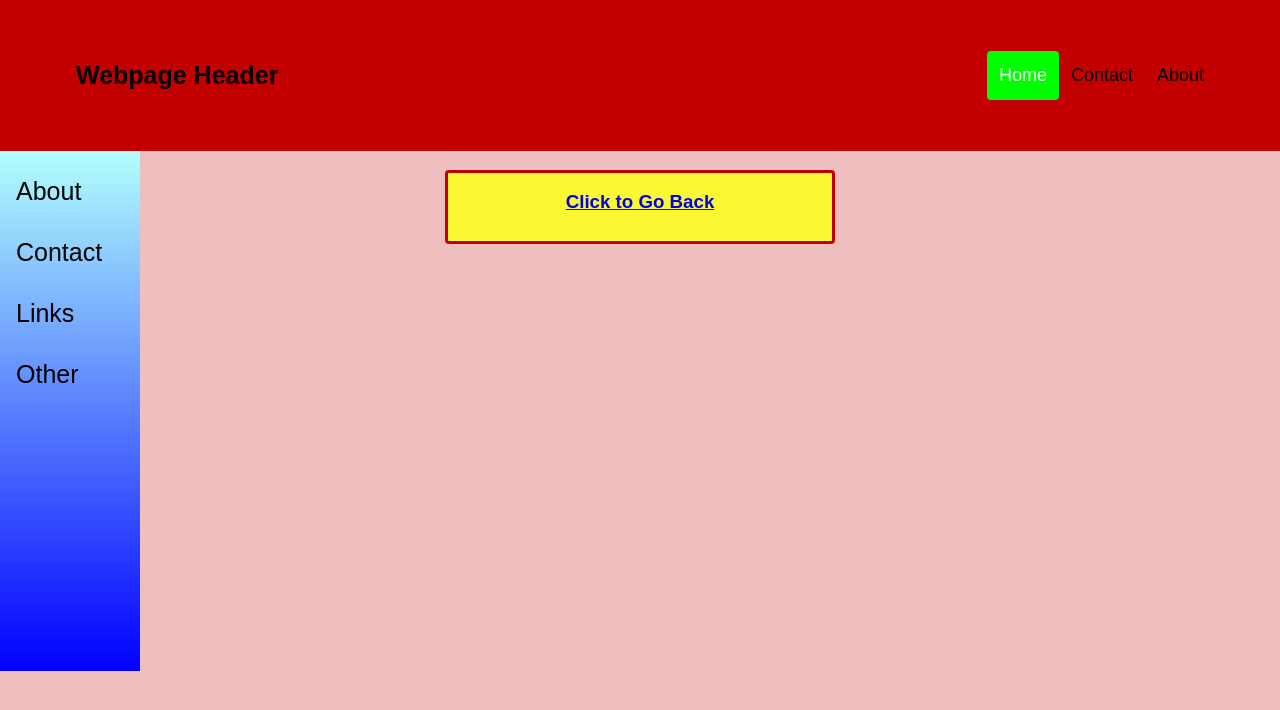
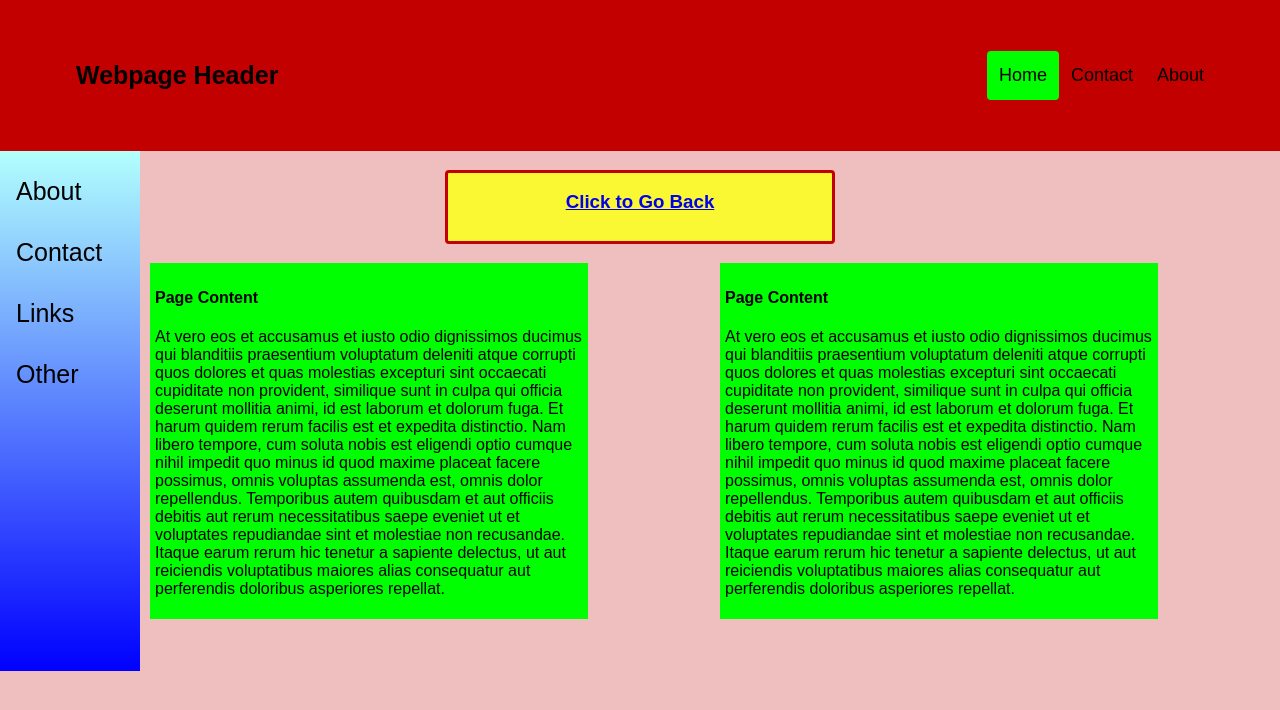
Before and after one commit to kwolfenb/capstone-project, a React (Create React App) app: page /template1 in a window 1280 px wide. Shown: the top 710 px of the page. Built offline with nearby package versions, Linux system fonts and the light colour scheme.

Commit message:
add css styling with transition effects

```diff
--- a/src/components/ChooseColor.js
+++ b/src/components/ChooseColor.js
@@ -5,7 +5,6 @@ import './../scripts/colorPicker.js';
 import { chooseColor } from './../actions';
 import { fetchColorName } from './../actions';
 import { fontColor } from './../actions';
-// import { setColorScheme } from './../actions';
 
 const mapStateToProps = state => {
   return {
@@ -54,23 +53,58 @@ function ChooseColor(props) {
   return (
     <div>
       <style>{`
-        .primaryColor {
+
+        .chooseColorForm {
+          background-color: #EDEDED;
+          border-radius: 6px;
+          padding: 10px;
+          margin: 10px;
+          border: solid white 1px;
+          box-shadow: 1px 1px 3px grey;
+          transition: background-color 0.4s, border 0.4s, box-shadow 0.4s;
+        }
+
+        .chooseColorForm:hover {
+          background-color: #EEEEEE;
+          border: solid #CCFAFF 1px;
+          box-shadow: 4px 4px 4px 3px #AAAAAA;
+        }
+
+        .chooseColorForm input, .chooseColorForm button {
+          margin-top: 20px;
+        }
+
+
+        .chooseColorGrid {
+          display: grid;
+          grid-template-columns: 1fr 1fr;
+          margin-top: 20px;
+          margin-bottom: 20px;
+          font-size: 14px;
+        }
+
+        .primaryColor, .secondaryColor {
+          margin: auto;
           text-align: center;
-          background-color: #${props.state.primaryColor.hex};
-          width: 50%;
+          width: 80%;
           height: 150px;
-          color: #${props.state.primaryColor.font};
+          padding-top: 25px;
+          background-color: white;
+          transition: background-color 1s;
+          border-radius: 3px;
 
         }
+
+        .primaryColor {
+          background-color: #${props.state.primaryColor.hex};
+          color: #${props.state.primaryColor.font};
+        }
         .secondaryColor {
-          text-align: center;
-          height: 150px;
-          width: 50%;
           background-color: #${props.state.secondaryColor.hex};
           color: #${props.state.secondaryColor.font};
-
         }
       `}</style>
+      <div className='chooseColorForm'>
         <h3>Choose Color works</h3>
         <form onSubmit={handleChooseColor}>
 
@@ -92,9 +126,17 @@ function ChooseColor(props) {
           <button type='submit'>Submit</button>
 
         </form>
-
-      <p className="primaryColor">Primary Color: {props.state.primaryColor.name}</p>
-      <p className="secondaryColor">Secondary Color: {props.state.secondaryColor.name}</p>
+        <div className='chooseColorGrid'>
+          <div>
+            <p className="primaryColor">Primary Color: <br />
+            <strong>{props.state.primaryColor.name}</strong></p>
+          </div>
+          <div>
+            <p className="secondaryColor">Secondary Color: <br />
+            <strong>{props.state.secondaryColor.name}</strong></p>
+          </div>
+        </div>
+      </div>
     </div>
 
   )
--- a/src/components/ColorScheme.js
+++ b/src/components/ColorScheme.js
@@ -10,8 +10,6 @@ const mapStateToProps = state => {
     state: state
   };
 };
-
-
 
 
 function ColorScheme(props) {
@@ -42,26 +40,47 @@ function ColorScheme(props) {
     <div className='colorScheme'>
       <style>
         {`
+
+          .colorScheme {
+            margin-top: 5%;
+          }
+          #colorSchemeButton {
+            margin: 2%;
+            background-color: #DDDDDD;
+            border-radius: 3px;
+            padding: 15px 32px;
+            text-align: center;
+            transition: box-shadow 1s, background-color 0.3s;
+          }
+          #colorSchemeButton:hover {
+            background-color: #EDEDED;
+            box-shadow: 0 6px 8px 0 rgba(0,0,0,0.24), 0 4px 4px 0 rgba(0,0,0,0.19);
+          }
+
           #color1 {
             background: rgb(${props.state.colorScheme[0][0]}, ${props.state.colorScheme[0][1]}, ${props.state.colorScheme[0][2]});
+            transition: background 0.6s;
           }
           #color2 {
             background: rgb(${props.state.colorScheme[1][0]}, ${props.state.colorScheme[1][1]}, ${props.state.colorScheme[1][2]});
+            transition: background 0.6s;
           }
           #color3 {
             background: rgb(${props.state.colorScheme[1][0]}, ${props.state.colorScheme[2][1]}, ${props.state.colorScheme[2][2]});
+            transition: background 0.6s;
           }
           #color4 {
             background: rgb(${props.state.colorScheme[3][0]}, ${props.state.colorScheme[3][1]}, ${props.state.colorScheme[3][2]});
+            transition: background 0.6s;
           }
           #color5 {
             background: rgb(${props.state.colorScheme[4][0]}, ${props.state.colorScheme[4][1]}, ${props.state.colorScheme[4][2]});
+            transition: background 0.6s;
           }
         `}
       </style>
-      <h3>Color Scheme works</h3>
       <form onSubmit={fetchColorScheme}>
-        <button type='submit'>See Color Scheme</button>
+        <button id='colorSchemeButton' type='submit'><h2>Generate Color Scheme</h2></button>
       </form>
       <div className='colors'>
         <div id='color1'>
--- a/src/components/Template1.js
+++ b/src/components/Template1.js
@@ -112,6 +112,19 @@ function Template1(props) {
       #back:hover {
         background-color: ${color4};
       }
+
+      .grid {
+        color: ${fontColor2};
+        display: grid;
+        grid-template-columns: 3fr 3fr;
+      }
+
+      .gridContent {
+        padding: 5px;
+        width: 75%;
+        margin-left: 10px;
+        background-color: ${color2};
+      }
     `}
       </style>
       <div className="templateHeader">
@@ -134,8 +147,20 @@ function Template1(props) {
           <a href='#'>Links</a>
           <a href='#'>Other</a>
         </div>
-        <h3 id='back'><Link to='/'>Click to Go Back</Link>
-</h3>
+        <div className='bodyContent'>
+          <h3 id='back'><Link to='/'>Click to Go Back</Link></h3>
+          <div className='grid'>
+            <div className='gridContent'>
+              <h4>Page Content</h4>
+              <p>At vero eos et accusamus et iusto odio dignissimos ducimus qui blanditiis praesentium voluptatum deleniti atque corrupti quos dolores et quas molestias excepturi sint occaecati cupiditate non provident, similique sunt in culpa qui officia deserunt mollitia animi, id est laborum et dolorum fuga. Et harum quidem rerum facilis est et expedita distinctio. Nam libero tempore, cum soluta nobis est eligendi optio cumque nihil impedit quo minus id quod maxime placeat facere possimus, omnis voluptas assumenda est, omnis dolor repellendus. Temporibus autem quibusdam et aut officiis debitis aut rerum necessitatibus saepe eveniet ut et voluptates repudiandae sint et molestiae non recusandae. Itaque earum rerum hic tenetur a sapiente delectus, ut aut reiciendis voluptatibus maiores alias consequatur aut perferendis doloribus asperiores repellat.</p>
+            </div>
+            <div className='gridContent'>
+              <h4>Page Content</h4>
+              <p>At vero eos et accusamus et iusto odio dignissimos ducimus qui blanditiis praesentium voluptatum deleniti atque corrupti quos dolores et quas molestias excepturi sint occaecati cupiditate non provident, similique sunt in culpa qui officia deserunt mollitia animi, id est laborum et dolorum fuga. Et harum quidem rerum facilis est et expedita distinctio. Nam libero tempore, cum soluta nobis est eligendi optio cumque nihil impedit quo minus id quod maxime placeat facere possimus, omnis voluptas assumenda est, omnis dolor repellendus. Temporibus autem quibusdam et aut officiis debitis aut rerum necessitatibus saepe eveniet ut et voluptates repudiandae sint et molestiae non recusandae. Itaque earum rerum hic tenetur a sapiente delectus, ut aut reiciendis voluptatibus maiores alias consequatur aut perferendis doloribus asperiores repellat.</p>
+            </div>
+          </div>
+
+        </div>
     </div>
   )
 
--- a/src/reducers/rootReducer.js
+++ b/src/reducers/rootReducer.js
@@ -45,9 +45,7 @@ let initialState = {
   secondaryColor: {
     hex: 'FFFFFF',
     name: 'white',
-    font: 'FFFFFF'
+    font: '000000'
   },
-  colorScheme: [[195, 0, 0], [0, 255, 0], [0, 0, 255], [178, 255, 253], [250, 248, 50]],
-  colorsPicked: false,
-
+  colorScheme: [[195, 0, 0], [0, 255, 0], [0, 0, 255], [178, 255, 253], [250, 248, 50]]
 }
```
Also changed, not shown: src/reducers/chooseColorReducer.js (deleted). Lines whose indentation alone changed are shown as unchanged.
